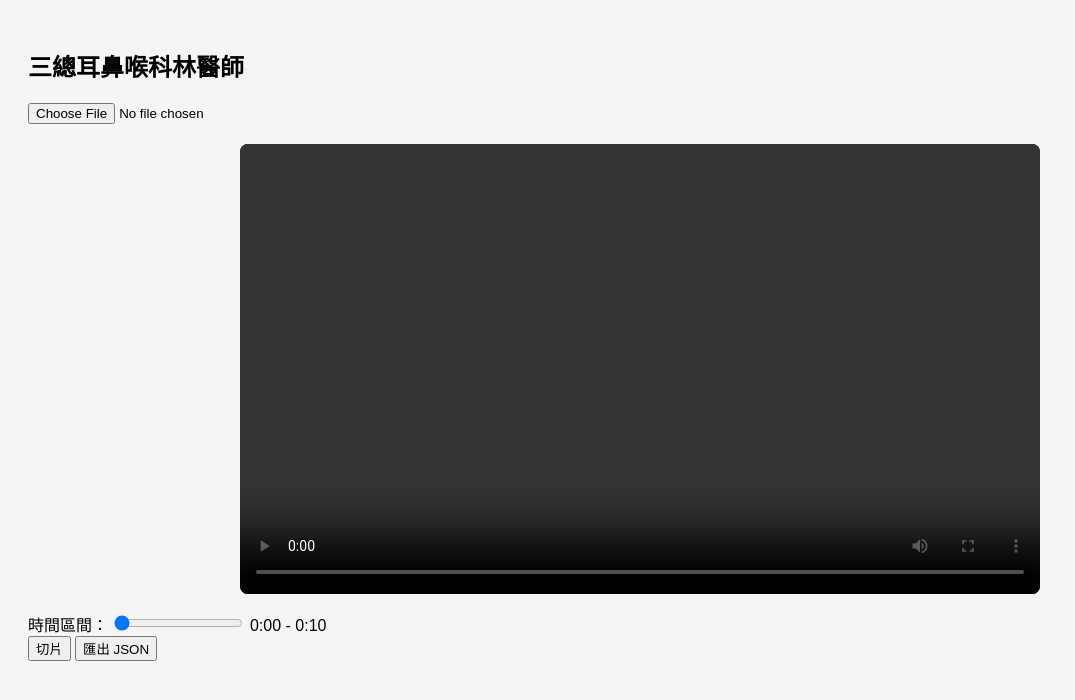
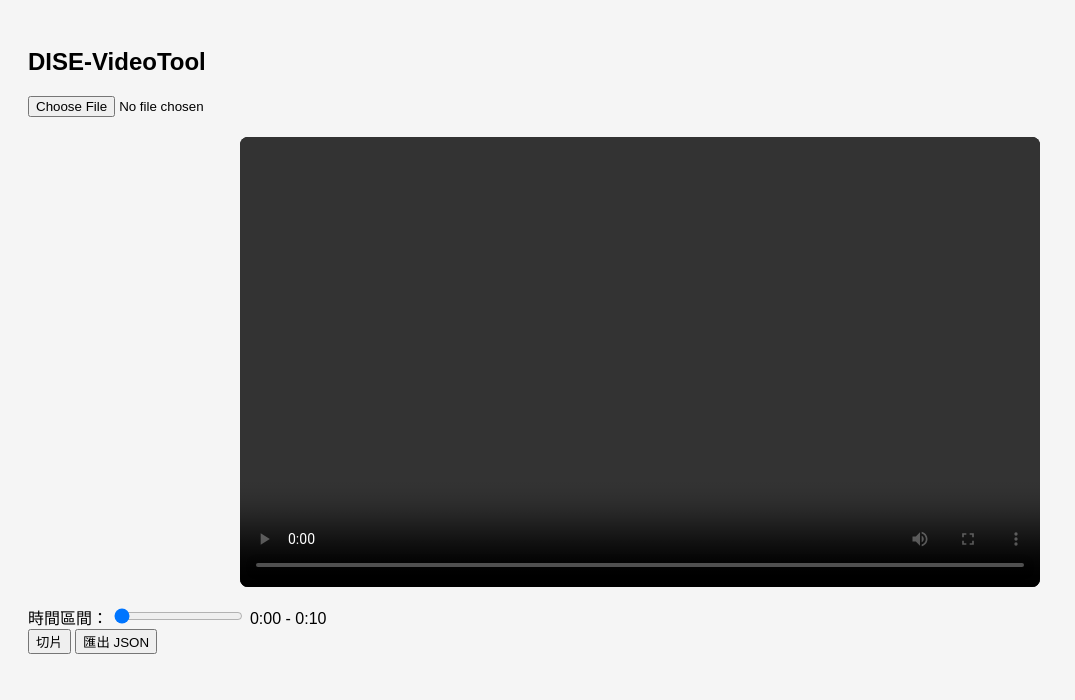
Before and after one commit to Liwei-Ji/DISE-Video-Annotation-and-Scoring-Tool, a plain HTML site: page index.html in a window 1280 px wide. Shown: the whole page, without its empty margins (0-1075 px from the left). Drawn offline with Linux system fonts and the light colour scheme.

Commit message:
Update index.html

```diff
--- a/index.html
+++ b/index.html
@@ -2,11 +2,11 @@
 <html lang="zh-Hant">
 <head>
   <meta charset="UTF-8" />
-  <title>睡眠內視鏡評分工具</title>
+  <title>DISE-VideoTool</title>
   <link rel="stylesheet" href="style.css" />
 </head>
 <body>
-  <h2>三總耳鼻喉科林醫師</h2>
+  <h2>DISE-VideoTool</h2>
 
   <input type="file" id="upload" accept="video/*" />
   <div id="video-container">
```
